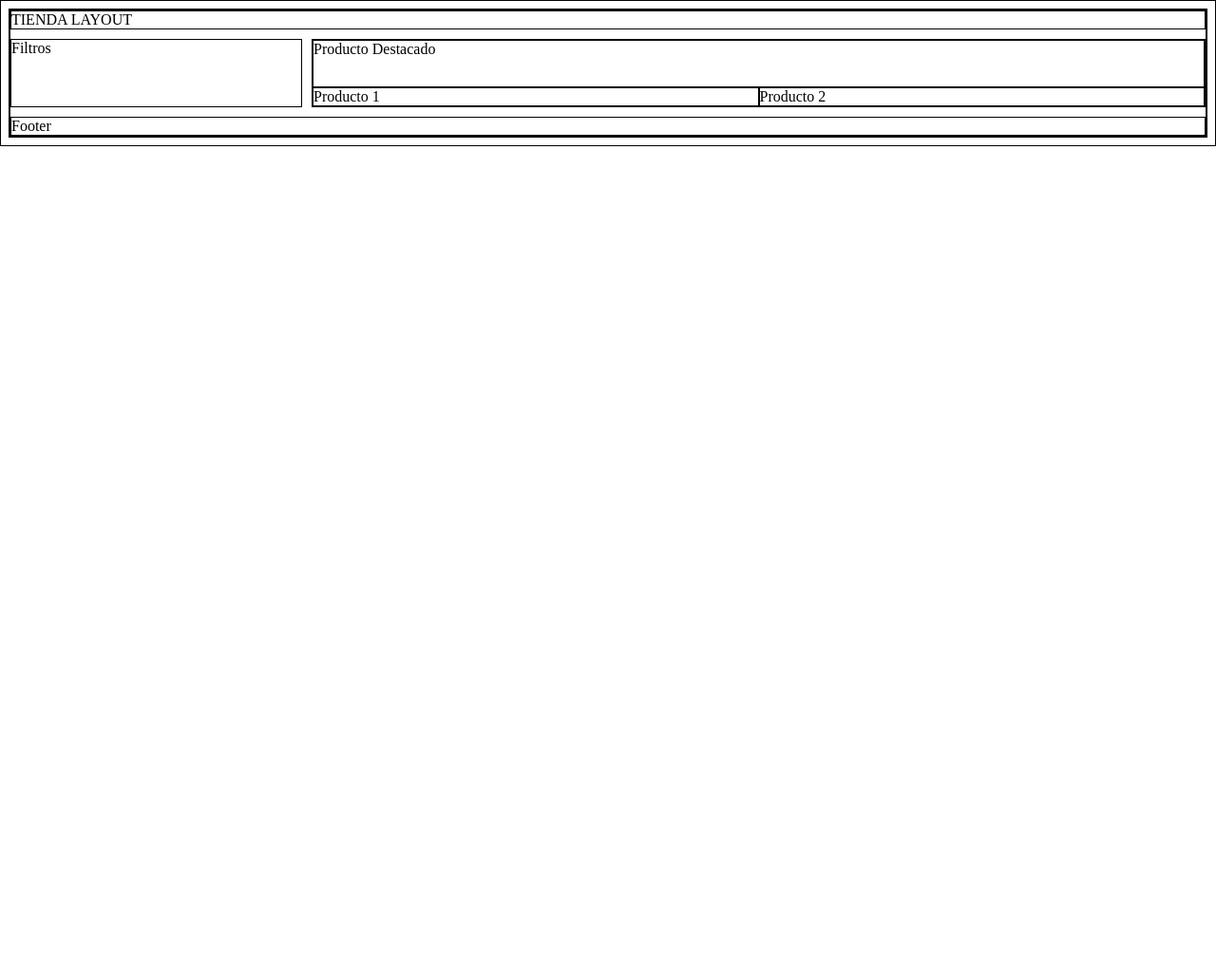
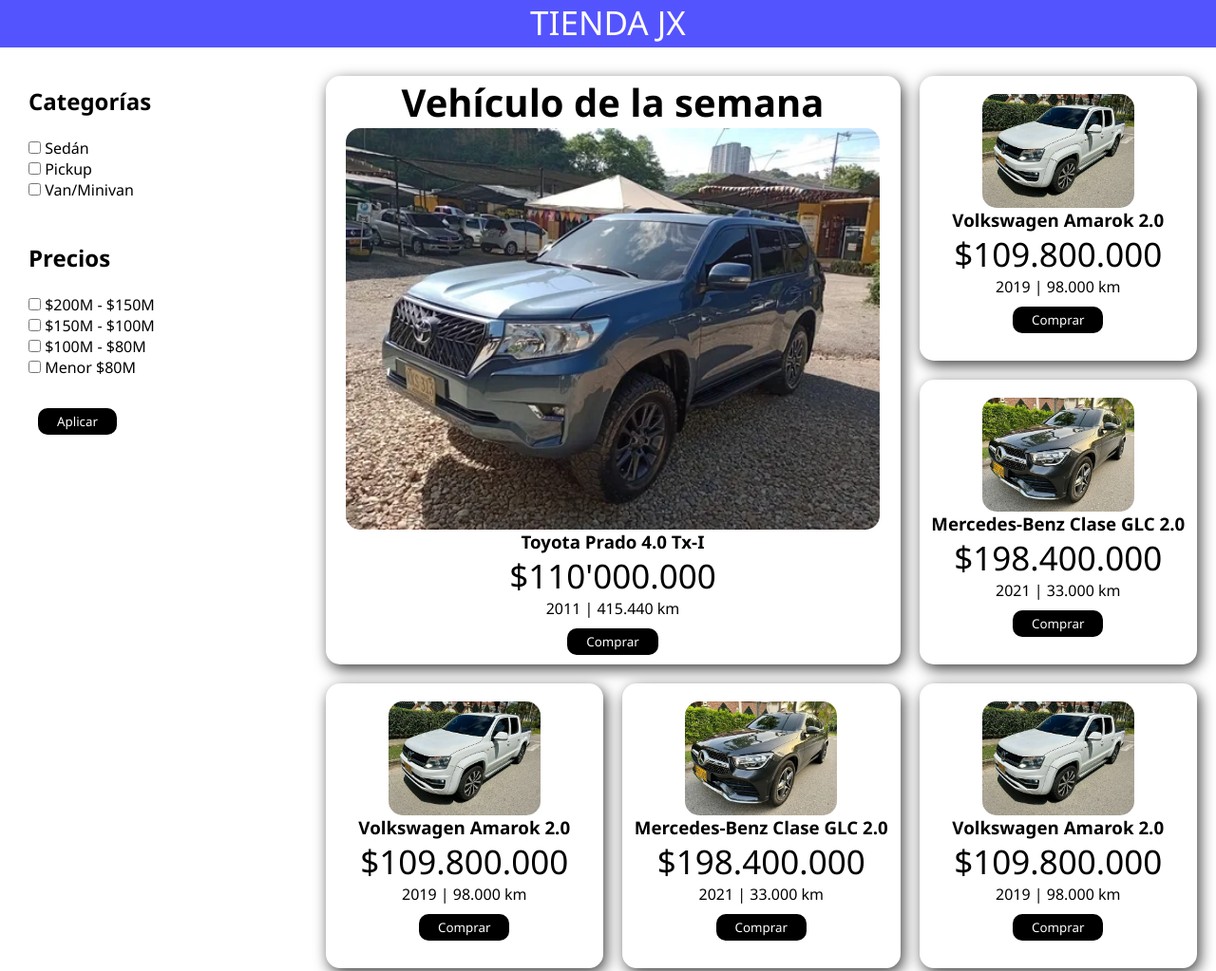
Before and after one commit to Jebux/taller-css, a plain HTML site: page Taller Individual - Diseño Grid/index.html in a window 1280 px wide. Shown: the top 1023 px of the page at 95% size. Before the commit the page ends 800 px from the top, so only its background shows below. Drawn offline with Linux system fonts and the light colour scheme.

Commit message:
detalles-img agregadas

```diff
--- a/Taller Individual - Diseño Grid/index.html
+++ b/Taller Individual - Diseño Grid/index.html
@@ -8,15 +8,106 @@
 </head>
 <body>
     <div class="tienda-layout">
-        <header class="tienda-header">TIENDA LAYOUT</header>
-        <aside class="filtros">Filtros</aside>
+        <header class="tienda-header">TIENDA JX</header>
+        <aside class="filtros">
+            <h2>Categorías</h2>
+            <br>
+            <ul>
+            <li>
+                <label>
+                <input type="checkbox" name="categoria" value="sedan"> Sedán
+                </label>
+            </li>
+            <li>
+                <label>
+                <input type="checkbox" name="categoria" value="pickup"> Pickup
+                </label>
+            </li>
+            <li>
+                <label>
+                <input type="checkbox" name="categoria" value="van"> Van/Minivan
+                </label>
+            </li>
+            </ul>
+            <br>
+            <br>
+            <h2>Precios</h2>
+            <br>
+            <ul>
+            <li>
+                <label>
+                <input type="checkbox" name="precio" value="200-150"> $200M - $150M
+                </label>
+            </li>
+            <li>
+                <label>
+                <input type="checkbox" name="precio" value="150-100"> $150M - $100M
+                </label>
+            </li>
+            <li>
+                <label>
+                <input type="checkbox" name="precio" value="100-80"> $100M - $80M
+                </label>
+            </li>
+            <li>
+                <label>
+                <input type="checkbox" name="precio" value="menos-80"> Menor $80M
+                </label>
+            </li>
+            </ul>
+            <br>
+            <button>
+                Aplicar
+            </button>
+        </aside>
         <main class="productos-grid">
-            <div class="producto destacado">Producto Destacado</div>
-            <div class="producto">Producto 1</div>
-            <div class="producto">Producto 2</div>
-            <!-- más productos -->
+            <div class="producto destacado">
+                <h2>Vehículo de la semana</h2>
+                <img src="/img/toyota-prado.webp" alt="">
+                <h3>Toyota Prado 4.0 Tx-I</h3>
+                <p class="precio">$110'000.000</p>
+                <p>2011 | 415.440 km</p>
+                <button>Comprar</button>
+            </div>
+            <div class="producto">
+                <img src="/img/amarok-4x4.webp" alt="">
+                <h3>Volkswagen Amarok 2.0</h3>
+                <p class="precio">$109.800.000</p>
+                <p>2019 | 98.000 km</p>
+                <button>Comprar</button>
+            </div>
+            <div class="producto">
+                <img src="/img/mercedes-benz.webp" alt="">
+                <h3>Mercedes-Benz Clase GLC 2.0</h3>
+                <p class="precio">$198.400.000</p>
+                <p>2021 | 33.000 km</p>
+                <button>Comprar</button>
+            </div>
+            <div class="producto">
+                <img src="/img/amarok-4x4.webp" alt="">
+                <h3>Volkswagen Amarok 2.0</h3>
+                <p class="precio">$109.800.000</p>
+                <p>2019 | 98.000 km</p>
+                <button>Comprar</button>
+            </div>
+            <div class="producto">
+                <img src="/img/mercedes-benz.webp" alt="">
+                <h3>Mercedes-Benz Clase GLC 2.0</h3>
+                <p class="precio">$198.400.000</p>
+                <p>2021 | 33.000 km</p>
+                <button>Comprar</button>
+            </div>
+            <div class="producto">
+                <img src="/img/amarok-4x4.webp" alt="">
+                <h3>Volkswagen Amarok 2.0</h3>
+                <p class="precio">$109.800.000</p>
+                <p>2019 | 98.000 km</p>
+                <button>Comprar</button>
+            </div>
         </main>
-        <footer class="tienda-footer">Footer</footer>
+        <footer class="tienda-footer">
+            Realizado por David Ariaz
+        </footer>
     </div>
 </body>
 </html>
--- a/Taller Individual - Diseño Grid/style.css
+++ b/Taller Individual - Diseño Grid/style.css
@@ -1,5 +1,7 @@
 *{
-    border: 1px solid black;
+    margin: 0;
+    padding: 0;
+    font-family: 'Segoe UI', Tahoma, Geneva, Verdana, sans-serif;
 }
 
 .tienda-layout{
@@ -15,32 +17,113 @@
 
 header{
     grid-area: header;
+    background-color: rgb(84, 84, 255);
+    height: 50px;
+    text-align: center;
+    font-size: 35px;
+    color: white;
 }
 
 aside{
     grid-area: sidebar;
+    padding: 30px;
+}
+
+ul {
+    list-style: none;
+}
+
+button{
+    border: none;
+    border-radius: 10px;
+    padding: 5px 20px;
+    background-color: black;
+    color: white;
+    margin: 10px;
+}
+
+button:hover{
+    cursor: pointer;
+    background-color: rgb(255, 144, 85);
+    color: black;
 }
 
 main{
     grid-area: main;
+    height: 85vh;
+    display: flex;
+    justify-content: center;
+    align-content: center;
+}
+
+img{
+    border-radius: 15px;
+    height: 40%;
+}
+
+.destacado img{
+    height: 80%;
 }
 
 footer{
     grid-area: footer;
+    background-color: rgb(84, 84, 255);
+    height: 50px;
+    text-align: center;
+    font-size: 15px;
+    color: white;
 }
 
 .productos-grid{
     display:grid ;
-    grid-template-columns: 1fr 1fr;
-    grid-template-rows: 25px 25px;
-    grid-template-areas:
-    "destacado destacado"
-    "destacado destacado"
-    ;
+    grid-template-columns: 1fr 1fr 1fr;
+    grid-auto-rows: 300px;
+    gap:20px;
+    padding:20px;
+    height: auto;
 }
 
+@keyframes producto-grid-animation {
+    0%{
+        transform: scale(1);
+    }
+    100%{
+        transform: scale(1.05);
+    }
+}
+
+.producto{
+    width: 100%;
+    border-radius: 15px;
+    box-shadow: 3px 5px 15px rgb(66, 66, 66);
+    display: flex;
+    justify-content: center;
+    align-items: center;
+    flex-direction: column;
+}
+
+.producto:hover{
+    background-color: white;
+    animation-name: producto-grid-animation;
+    animation-duration: 0.5s;
+    animation-fill-mode: forwards;
+    z-index: 10;
+}
+
+.producto h2{
+    font-size: 40px;
+}
+
+.precio{
+    font-size: 35px;
+}
+
+
 .destacado{
-    grid-area: destacado;
+    grid-column:span 2;
+    grid-row:span 2;
+    border-radius: 15px;
+    box-shadow: 3px 5px 15px rgb(66, 66, 66);
 }
 
 
@@ -55,6 +138,15 @@
         "sidebar main "
         "footer footer";
     }
+
+    .productos-grid{
+        display: grid;
+        grid-template-columns: 1fr 1fr;
+        height: auto;
+        grid-auto-rows: auto;
+    }
+
+
   }
 
   @media screen and (max-width: 768px) {
@@ -64,8 +156,23 @@
       grid-template-rows: auto auto auto;
       grid-template-areas:
         "header"
+        "sidebar"
         "main"
-        "sidebar"
         "footer";
     }
+       .productos-grid{
+        display: grid;
+        grid-template-columns: 1fr;
+        height: auto;
+        grid-auto-rows: auto;
+    }
+
+    .destacado{
+        grid-column:span 1;
+        grid-row: span 1;
+    }
+
+.destacado img{
+    height: 40%;
+}
   }
```
Also changed, not shown: Taller Individual - Diseño Grid/img/amarok-4x4.webp (added), Taller Individual - Diseño Grid/img/mercedes-benz.webp (added), Taller Individual - Diseño Grid/img/toyota-prado.webp (added).
